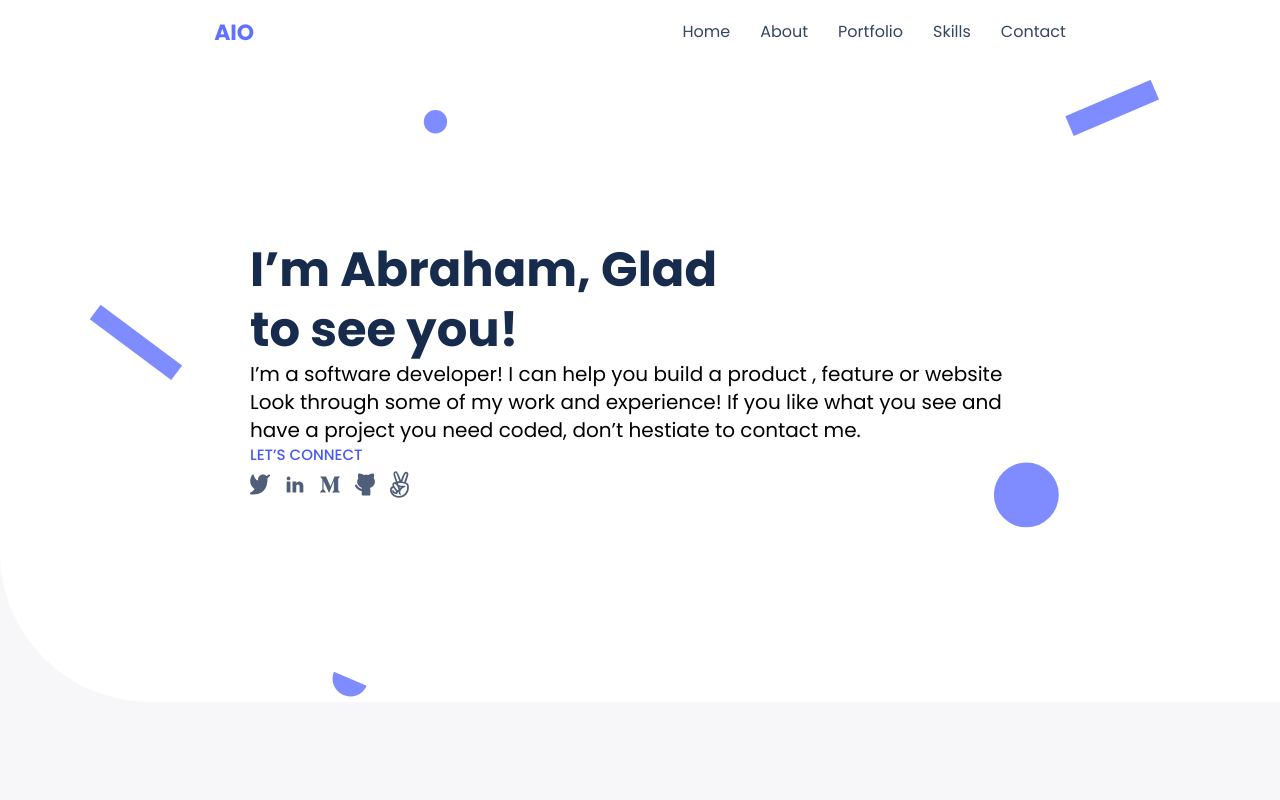
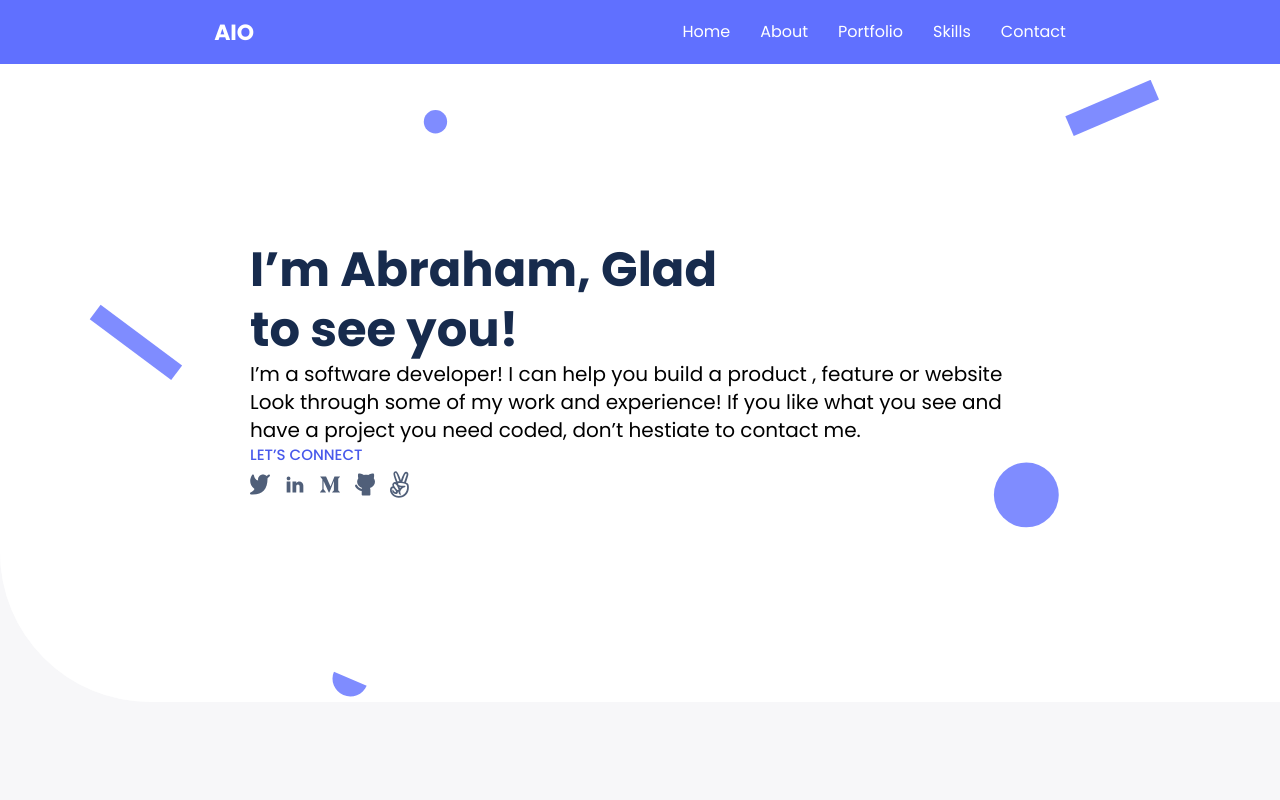
Before and after one commit to Ibizugbe/microverse-react-portfolio, a React (Create React App) app: page / in a window 1280 px wide. Shown: the top 800 px of the page. Built offline with nearby package versions, Linux system fonts and the light colour scheme.

Commit message:
add style to navbar component

```diff
--- a/src/components/Navbar.css
+++ b/src/components/Navbar.css
@@ -19,7 +19,7 @@ li {
 
 a {
   text-decoration: none;
-  color: #344563;
+  color: white;
 }
 
 .nav {
@@ -30,12 +30,13 @@ a {
   align-items: center;
   justify-content: space-around;
   height: 8vh;
-  background: white;
+  background: #6070ff;
+  z-index: 100;
 }
 
 .nav__brand {
   text-transform: uppercase;
-  color: #6070ff;
+  color: white;
   font-size: 22px;
   font-weight: 700;
 }
@@ -55,7 +56,7 @@ a {
   width: 2.5rem;
   height: 0.2rem;
   margin: 0.4rem;
-  background: #6070ff;
+  background: white;
   transition: 0.3s ease-in;
 }
 
@@ -88,10 +89,6 @@ a {
     justify-content: space-between;
     padding: 0 15px;
   }
-
-  a {
-    color: white;
-  }
 }
 
 /* Active Class */
```
